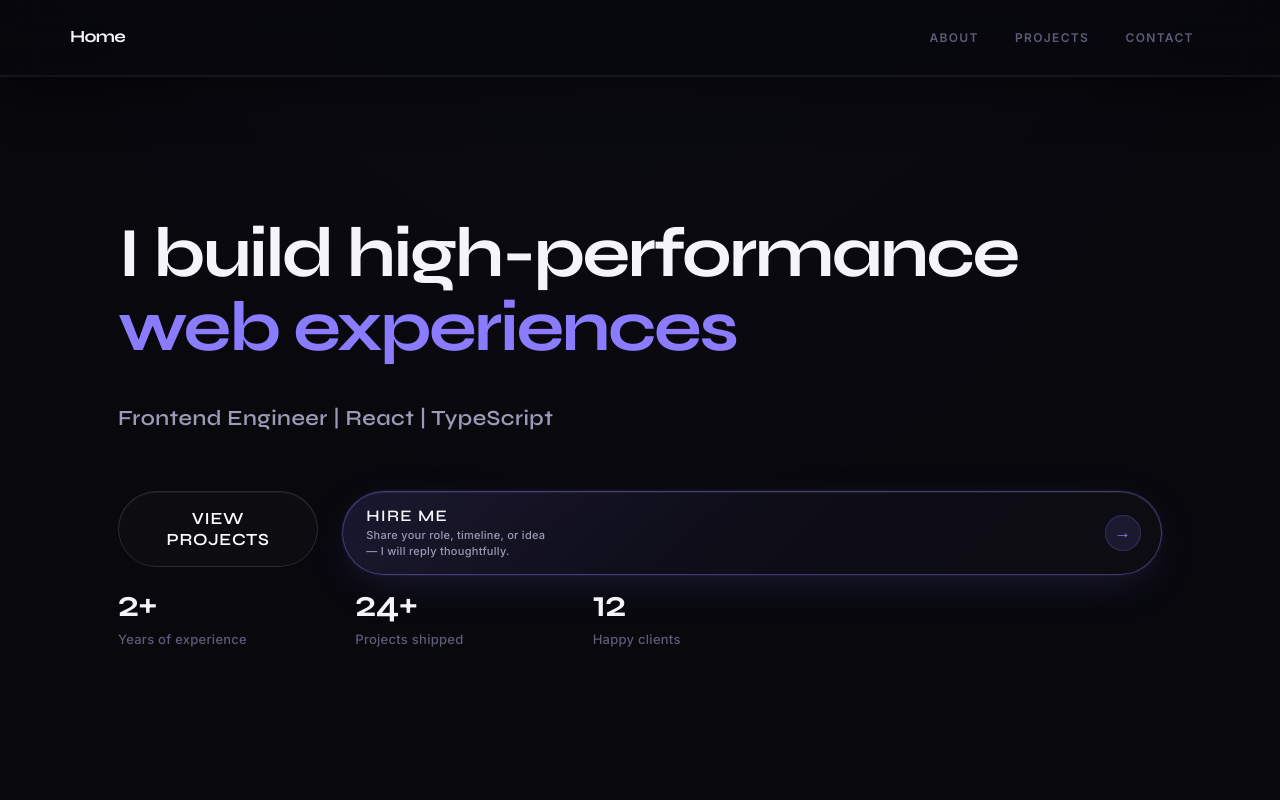
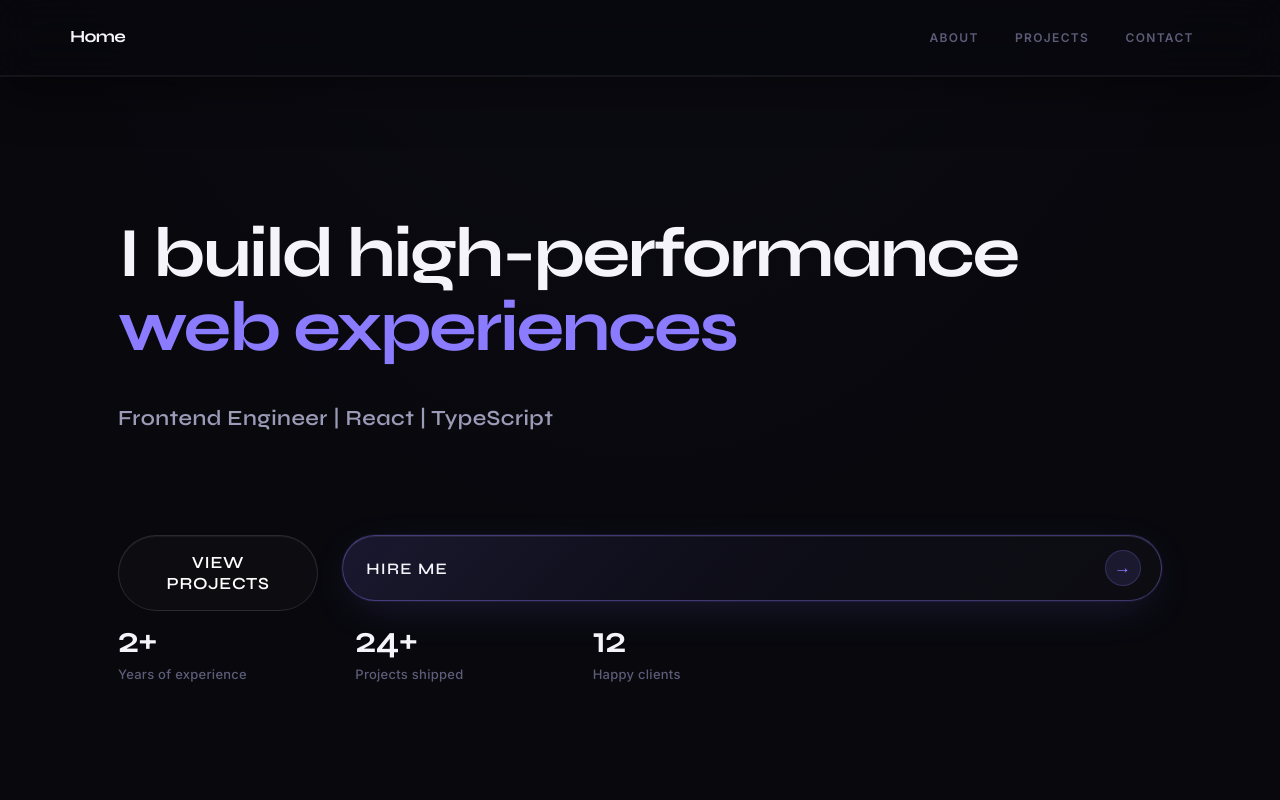
Before and after one commit to jkibura/dev-portfolio, a React (Vite) app: page / in a window 1280 px wide. Shown: the top 800 px of the page. Built offline with nearby package versions, Linux system fonts and the light colour scheme.

Commit message:
Adding breathing room in the hero

```diff
--- a/src/components/Hero.jsx
+++ b/src/components/Hero.jsx
@@ -23,9 +23,9 @@ const Hero = () => {
             <a href="#contact" className={`button ${styles.ctaHire}`}>
               <span className={styles.ctaHireInner}>
                 <span className={styles.ctaHireLabel}>Hire me</span>
-                <span className={styles.ctaHireHint}>
+                {/* <span className={styles.ctaHireHint}>
                   Share your role, timeline, or idea — I will reply thoughtfully.
-                </span>
+                </span> */}
               </span>
               <span className={styles.ctaHireArrow} aria-hidden>→</span>
             </a>
--- a/src/styles/Hero.module.css
+++ b/src/styles/Hero.module.css
@@ -65,6 +65,7 @@
 .buttons {
     display: flex;
     margin-top: clamp(2.5rem, 6vw, 3.75rem);
+    margin-top: var(--space-8);
     gap: var(--space-5);
     flex-wrap: wrap;
     width: 100%;
@@ -83,6 +84,7 @@
     display: flex;
     gap: clamp(1.5rem, 4vw, 2.5rem);
     flex-wrap: wrap;
+    margin-top: auto;
     margin-bottom: var(--space-6);
     padding-top: var(--space-2);
     max-width: var(--max-width-text);
--- a/src/styles/globals.css
+++ b/src/styles/globals.css
@@ -96,6 +96,7 @@
     font: 500 clamp(1.05rem, 2.2vw, 1.35rem) var(--font-heading);
     color: var(--color-text-secondary);
     margin-top: clamp(1.75rem, 4vw, 2.5rem);
+    margin-bottom: clamp(1.75rem, 4vw, 2.5rem);
     letter-spacing: 0.02em;
     max-width: 100%;
     overflow-wrap: break-word;
```
